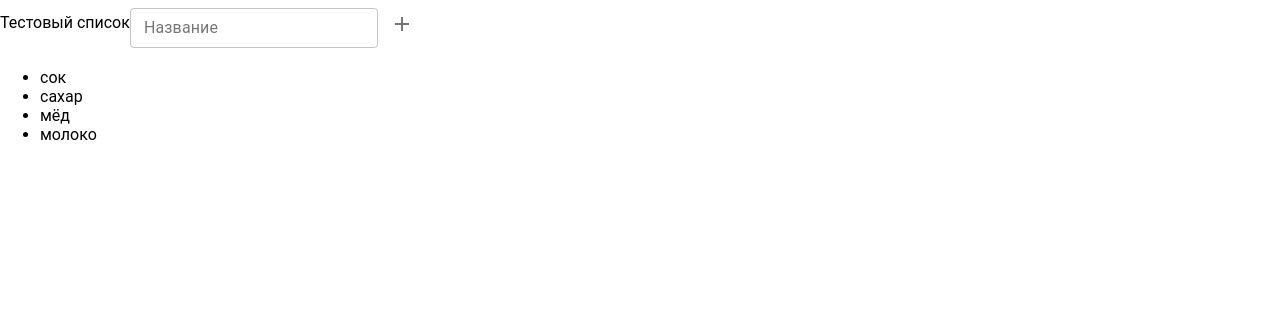
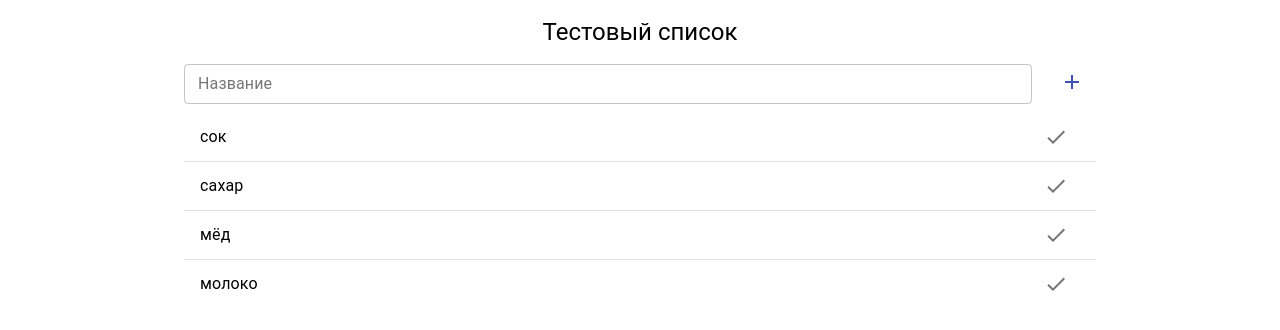
Before and after one commit to suhininalex/SharedList, a React (Create React App) app in the folder ui/: page / in a window 1280 px wide. Shown: the top 330 px of the page. Built offline with nearby package versions, Linux system fonts and the light colour scheme; the HTML template or start-up script is replaced by a standard one.

Commit message:
add styles to list

```diff
--- a/ui/src/app/App.jsx
+++ b/ui/src/app/App.jsx
@@ -5,7 +5,7 @@ import { Lists } from 'lists'
 
 function App() {
   return (
-    <div className={styles.App}>
+    <div>
       <Lists />
     </div>
   );
--- a/ui/src/index.css
+++ b/ui/src/index.css
@@ -3,4 +3,5 @@ body {
   font-family: "Roboto", sans-serif;
   -webkit-font-smoothing: antialiased;
   -moz-osx-font-smoothing: grayscale;
+  margin-top: 16px;
 }
--- a/ui/src/lists/Lists.jsx
+++ b/ui/src/lists/Lists.jsx
@@ -1,8 +1,20 @@
 import React, { useEffect } from 'react'
 import { useSelector, useDispatch } from 'react-redux'
 import styles from './Lists.module.css';
-import { IconButton, TextField } from '@material-ui/core'
-import { Add } from '@material-ui/icons';
+
+import {
+    IconButton,
+    TextField,
+    List,
+    ListItem,
+    ListItemText,
+    ListItemSecondaryAction,
+    Divider,
+    Container,
+    Typography
+} from '@material-ui/core'
+
+import { Add, DoneOutlined } from '@material-ui/icons';
 
 import { getList } from './thunks';
 
@@ -12,20 +24,56 @@ function Lists(props) {
     useEffect(() => dispatch(getList()), [])
 
     return (
-        <section className={styles.Container}>
-            {status === 'loading' ? 'Loading...' : data.name}
+        <Container maxWidth='md'>
+            {status === 'loading' && 'Loading...'}
+            {status === 'success' && (
+                <React.Fragment>
+                    <Typography
+                        display='block'
+                        align='center'
+                        variant='h5'
+                        gutterBottom={true}
+                        variantMapping={{h5: 'h2'}}
+                    >
+                        {data.name}
+                    </Typography>
+                    <div className={styles.addItem}>
                         <TextField
                             type='text'
                             variant='outlined'
                             margin='dense'
                             label='Название'
                         />
-            <IconButton><Add /></IconButton>
-            <ul>
-                {data.items && data.items.map(item => <li>{item.name}</li>)}
-            </ul>
-        </section>
+                        <IconButton color='primary'>
+                            <Add />
+                        </IconButton>
+                    </div>
+                    <List
+                        disablePadding={true}
+                    >
+                        {data.items && data.items.map((item, index, array) => (
+                            <React.Fragment>
+                                <ListItem button>
+                                    <ListItemText>
+                                        {item.name}
+                                    </ListItemText>
+                                    <ListItemSecondaryAction>
+                                        <IconButton>
+                                            <DoneOutlined />
+                                        </IconButton>
+                                    </ListItemSecondaryAction>
+                                </ListItem>
+                                {index !== array.length - 1 && <Divider />}
+                            </React.Fragment>
+                        ))}
+                    </List>
+                </React.Fragment>
+            )
+        }
+        </Container>
     )
 }
 
+
+
 export { Lists }
--- a/ui/src/lists/Lists.module.css
+++ b/ui/src/lists/Lists.module.css
@@ -0,0 +1,11 @@
+.addItem {
+    width: 100%;
+    display: flex;
+    align-items: center;
+    margin-bottom: 5px;
+}
+
+.addItem > div:first-child {
+    flex-grow: 1;
+    margin-right: 16px;
+}
```
Lines whose indentation alone changed are shown as unchanged.
